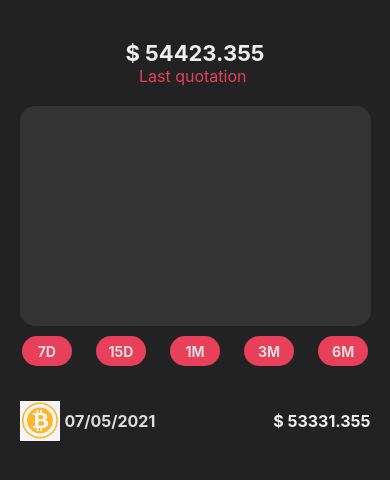
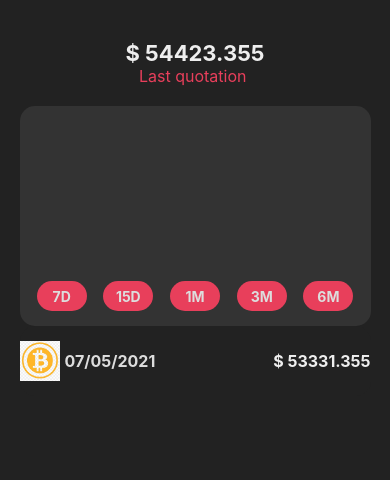
Before and after one commit to TiagoBarros01/aboutCoin, a React Native app: screen / in a window 390 px wide. Shown: the top 480 px of the page. Built offline with nearby package versions, Linux system fonts and the light colour scheme.

Commit message:
style: Changes FilterContainer position

```diff
--- a/src/screens/Home.tsx
+++ b/src/screens/Home.tsx
@@ -29,7 +29,7 @@ export default function Home() {
         <CurrentQuotaText>$ 54423.355</CurrentQuotaText>
         <QuotaText>Last quotation </QuotaText>
       </QuotaContainer>
-      <HistoricGraphic />
+      <HistoricGraphic>
         <FilterContainer>
           <QueryButton text="7D" />
           <QueryButton text="15D" />
@@ -37,6 +37,7 @@ export default function Home() {
           <QueryButton text="3M" />
           <QueryButton text="6M" />
         </FilterContainer>
+      </HistoricGraphic>
       <QuotationWrapper>
         <CardLeft>
           <CardLeftContent>
--- a/src/styles/screens/Home.ts
+++ b/src/styles/screens/Home.ts
@@ -32,6 +32,9 @@ export const HistoricGraphic = styled.View`
   width: 90%;
   height: 220px;
 
+  align-items: center;
+  justify-content: flex-end;
+
   background: ${(props) => props.theme.colors.scndBackground};
 
   border-radius: 15px;
@@ -45,6 +48,8 @@ export const FilterContainer = styled.View`
   flex-direction: row;
   justify-content: space-around;
 
+  margin-bottom: 15px;
+
   padding-top: 10px;
 `;
 
@@ -52,8 +57,6 @@ export const QuotationWrapper = styled.View`
   background: ${(props) => props.theme.colors.background};
 
   width: 90%;
-
-  margin-top: 20px;
 
   border-radius: 15px;
 
```
Lines whose indentation alone changed are shown as unchanged.
